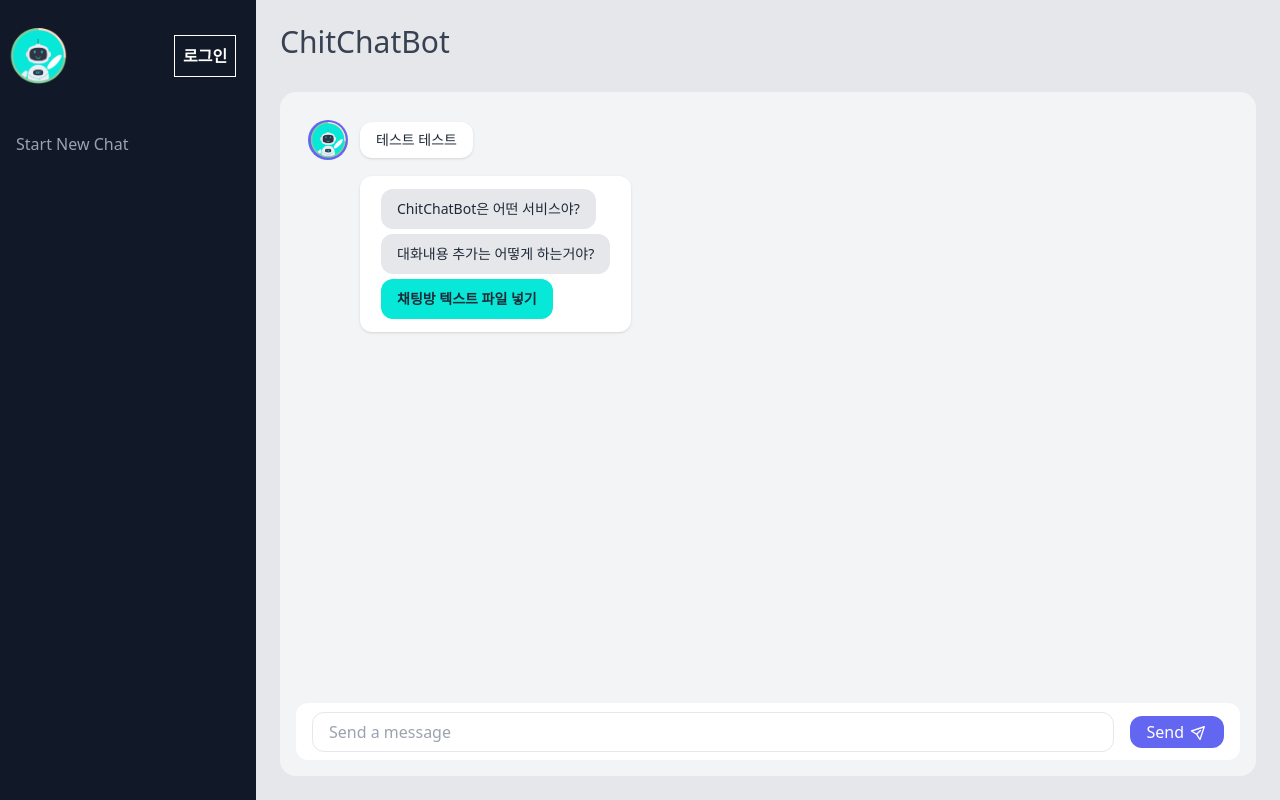
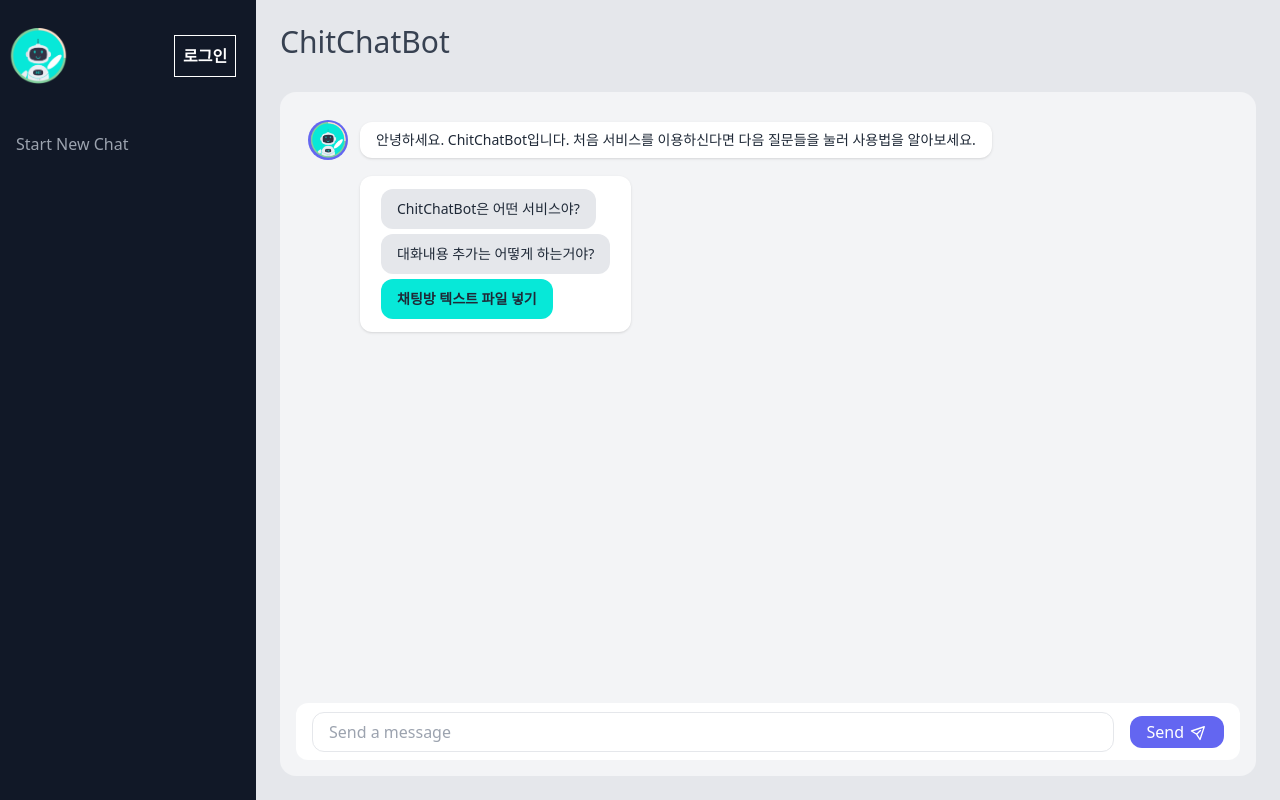
Before and after one commit to chitchatbot/bedrock, a Next.js app in the folder frontend/: page / in a window 1280 px wide. Built offline with nearby package versions, Linux system fonts and the light colour scheme.

Commit message:
Update ChatComponent.jsx

```diff
--- a/frontend/components/chatPlayground/ChatComponent.jsx
+++ b/frontend/components/chatPlayground/ChatComponent.jsx
@@ -172,7 +172,7 @@ export default function ChatContainer() {
                                 <img alt="" src="/yong_icon.png" width={"38px"} height={"35px"}></img>
                             </div>
                             <div className="relative ml-3 text-sm bg-white py-2 px-4 shadow rounded-xl rounded-br-xl">
-                                테스트 테스트
+                                안녕하세요. ChitChatBot입니다. 처음 서비스를 이용하신다면 다음 질문들을 눌러 사용법을 알아보세요.
                             </div>
                         </div>
                         <div className="flex flex-row items-center mb-4">
```
